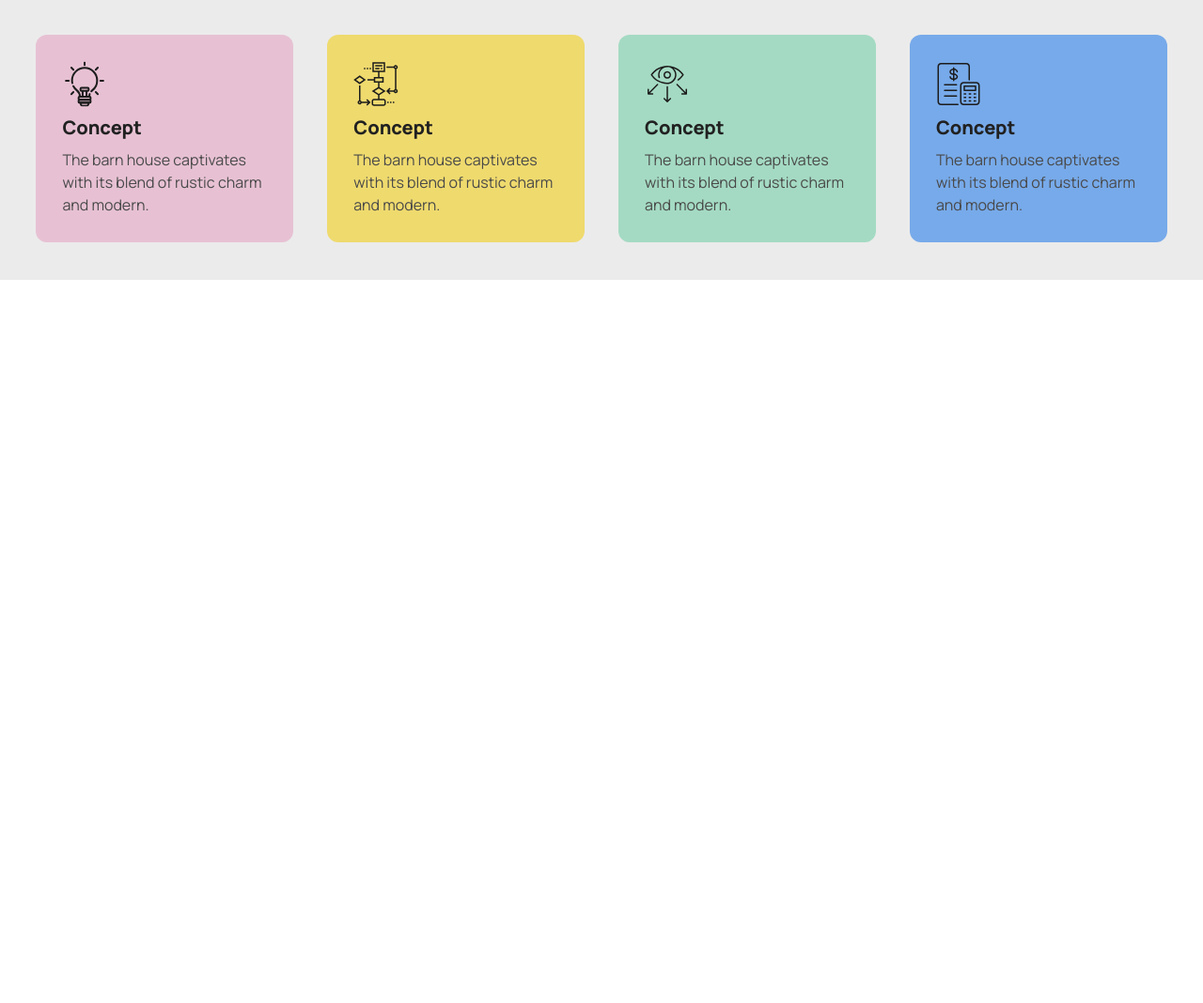
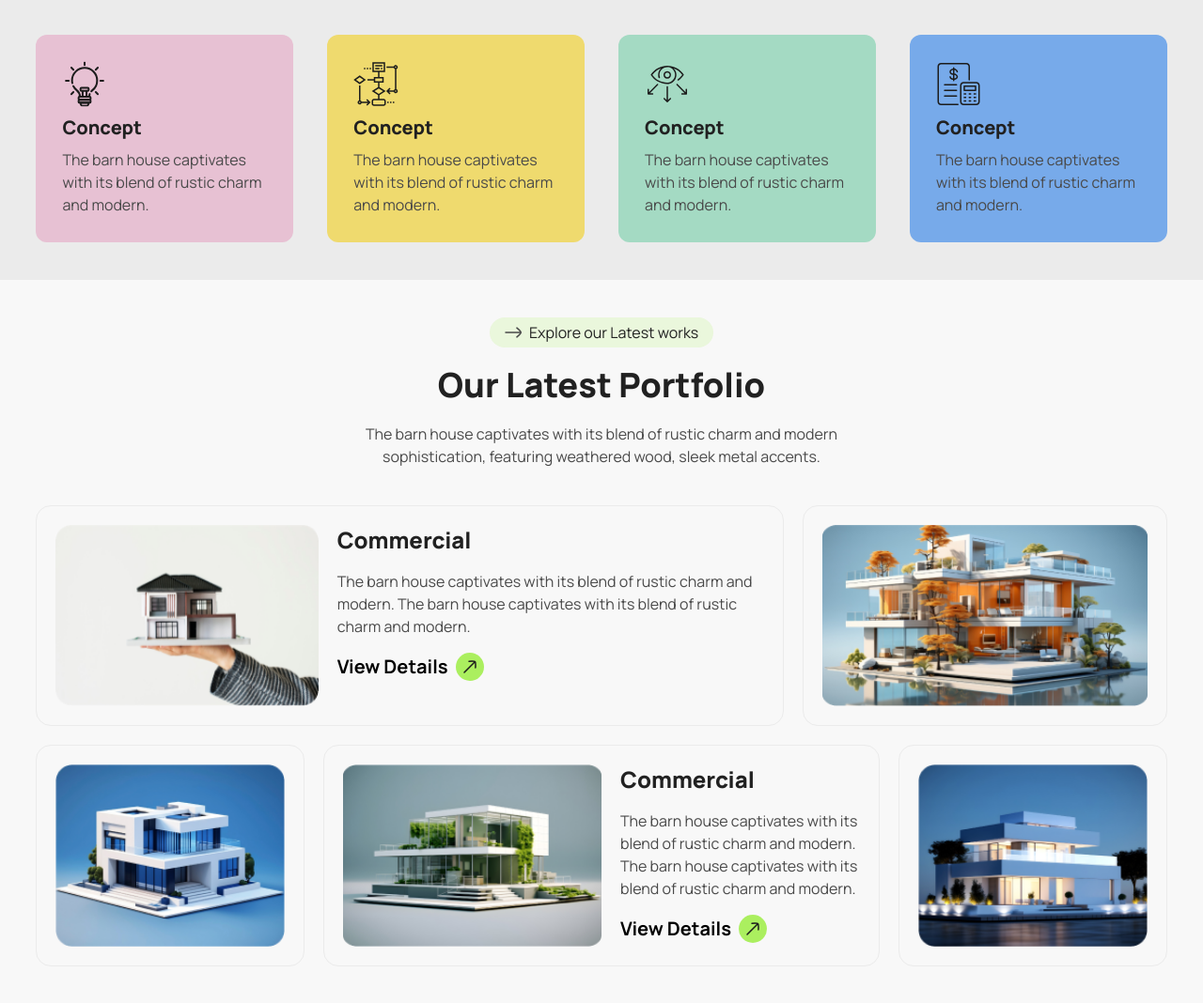
Before and after one commit to fiamanillah/PH-Assignment-3, a website: page src/index.html in a window 1280 px wide. Shown: the part 2052-3120 px from the top of the page at 94% size. Before the commit the page ends 2350 px from the top, so only its background shows below. Drawn offline with Linux system fonts and the light colour scheme.

Commit message:
Portfolio Section Added

```diff
--- a/src/index.html
+++ b/src/index.html
@@ -164,7 +164,54 @@
 
 <!-- Work Process Section  -->
 
+<!-- Portfolio Section  -->
 
+<section class="bg-primary-bg">
+  <div class="sections">
+    <div class="w-3/6 lg-t:w-5/6  mx-auto text-center flex flex-col items-center gap-5 mb-10">
+      <div class="btn-secondary bg-primary-20"><img src="./assets/arrow-right.svg" alt="Arrow" srcset="">Explore our Latest works</div>
+      <h1>Our Latest Portfolio</h1>
+      <p>The barn house captivates with its blend of rustic charm and modern sophistication, featuring weathered wood, sleek metal accents.</p>
+    </div>
+
+    <div class="grid grid-cols-12 grid-rows-2 lg-t:grid-cols-2 lg-t:grid-rows-[repeat(4,250px)] md-p:grid-cols-1 md-p:grid-rows-[repeat(8,250px)] gap-5">
+      <div class="flex md-p:flex-col gap-5 border border-secondary-bg p-5 rounded-2xl col-span-8 lg-t:col-span-2 md-p:col-span-1 md-p:row-span-2">
+        <img class="w-2/5 md-p:w-full h-full md-p:h-1/2 object-cover rounded-xl" src="./assets/img1.png" alt="">
+        <div class="flex flex-col gap-4">
+          <h2>Commercial</h2>
+          <p>The barn house captivates with its blend of rustic charm and modern. The barn house captivates with its blend of rustic charm and modern.</p>
+          <button class=" flex gap-2 items-center font-bold text-xl">View Details <div class="btn-black-round"><img src="./assets/arrow-black.svg" alt=""></div></button>
+        </div>
+      </div>
+      <div class="border border-secondary-bg p-5 rounded-2xl col-span-4 lg-t:col-span-1 md-p:col-span-1">
+        <img class="w-full h-full object-cover rounded-xl" src="./assets/img2.png" alt="">
+      </div>
+      <div class="border border-secondary-bg p-5 rounded-2xl col-span-3 lg-t:col-span-1 hidden lg-t:block md-p:col-span-1">
+        <img class="w-full h-full object-cover rounded-xl" src="./assets/img5.png" alt="">
+      </div>
+      <div class="border border-secondary-bg p-5 rounded-2xl col-span-3 lg-t:col-span-1 lg-t:hidden md-p:col-span-1">
+        <img class="w-full h-full object-cover rounded-xl" src="./assets/img3.png" alt="">
+      </div>
+      <div class="flex md-p:flex-col gap-5 border border-secondary-bg p-5 rounded-2xl col-span-6 lg-t:col-span-2 md-p:col-span-1 md-p:row-span-2">
+        <img class="w-3/6 md-p:w-full h-full md-p:h-1/2 object-cover rounded-xl" src="./assets/img4.png" alt="">
+        <div class="flex flex-col gap-4">
+          <h2>Commercial</h2>
+          <p>The barn house captivates with its blend of rustic charm and modern. The barn house captivates with its blend of rustic charm and modern.</p>
+          <button class=" flex gap-2 items-center font-bold text-xl">View Details <div class="btn-black-round"><img src="./assets/arrow-black.svg" alt=""></div></button>
+        </div>
+      </div>
+      <div class="border border-secondary-bg p-5 rounded-2xl col-span-3 lg-t:col-span-1 hidden lg-t:block md-p:col-span-1">
+        <img class="w-full h-full object-cover rounded-xl" src="./assets/img3.png" alt="">
+      </div>
+      <div class="border border-secondary-bg p-5 rounded-2xl col-span-3 lg-t:col-span-1 md-p:col-span-1">
+        <img class="w-full h-full object-cover rounded-xl" src="./assets/img5.png" alt="">
+      </div>
+
+    </div>
+  </div>
+</section>
+
+<!-- Portfolio Section  -->
 
 </body>
 </html>
```
Also changed, not shown: src/output.css.
